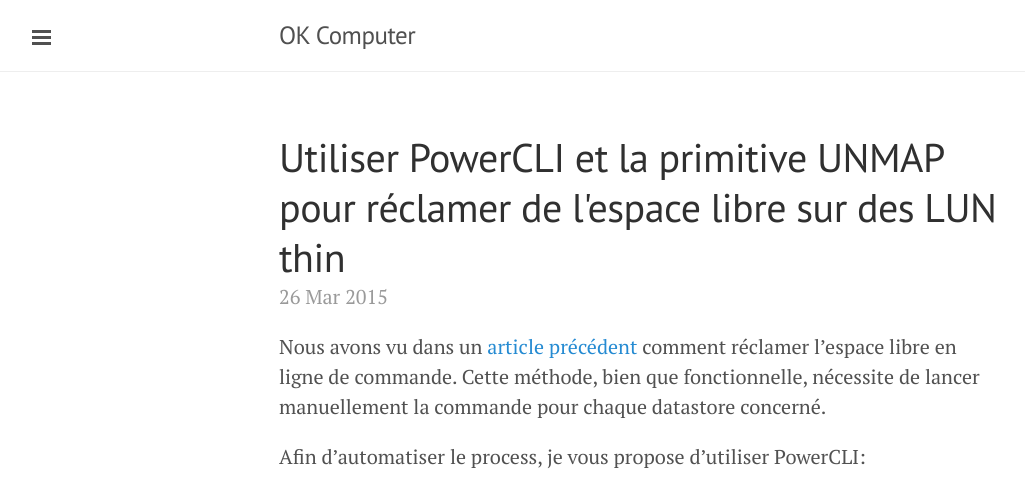
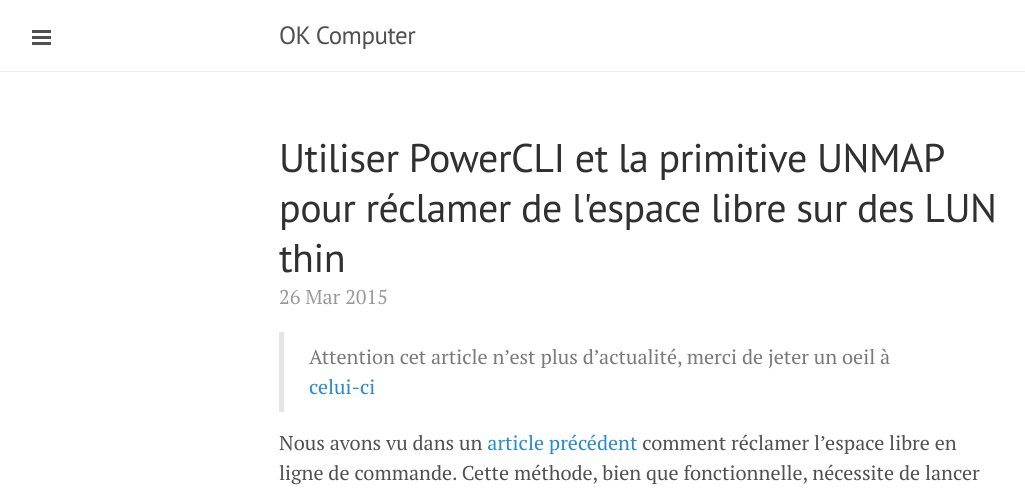
Before and after one commit to equelin/equelin.github.io, a Jekyll site: the page built from _posts/2015-03-26-VMware-ESXi-UNMAP-PowerCLI.md, in a window 1280 px wide, cut to the strip 0-488 px from the top of the page. Shown: the whole strip, without its empty margins (1-1026 px from the left). Built offline with Jekyll 4.4.1, drawn with Linux system fonts in a browser that asks for light colours; nearby versions of some CDN libraries; Markdown is read by kramdown in place of the engine named in the settings.

Commit message:
infos obsoletes

```diff
--- a/_posts/2015-03-26-VMware-ESXi-UNMAP-PowerCLI.md
+++ b/_posts/2015-03-26-VMware-ESXi-UNMAP-PowerCLI.md
@@ -2,6 +2,8 @@
 layout: post
 title: Utiliser PowerCLI et la primitive UNMAP pour réclamer de l'espace libre sur des LUN thin
 ---
+
+> Attention cet article n'est plus d'actualité, merci de jeter un oeil à [celui-ci](http://blog.okcomputer.io/2015/07/13/VMware-KB-ESXi-UNMAP/)
 
 Nous avons vu dans un [article précédent](http://blog.okcomputer.io/2015/02/26/R%C3%A9clamer-espace-libre-lun-thin-ESXi-UNMAP/) comment réclamer l'espace libre en ligne de commande. Cette méthode, bien que fonctionnelle, nécessite de lancer manuellement la commande pour chaque datastore concerné.
 
```
